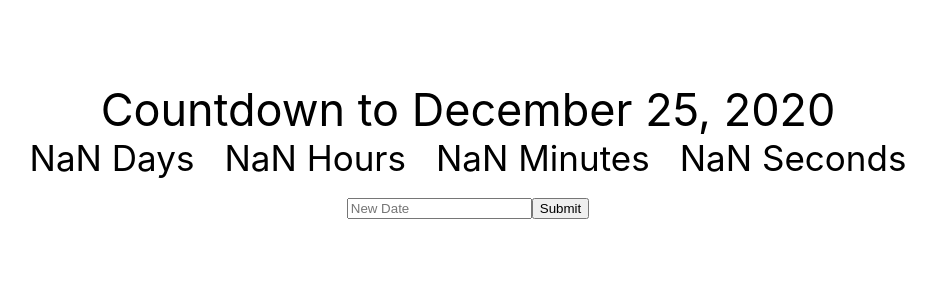
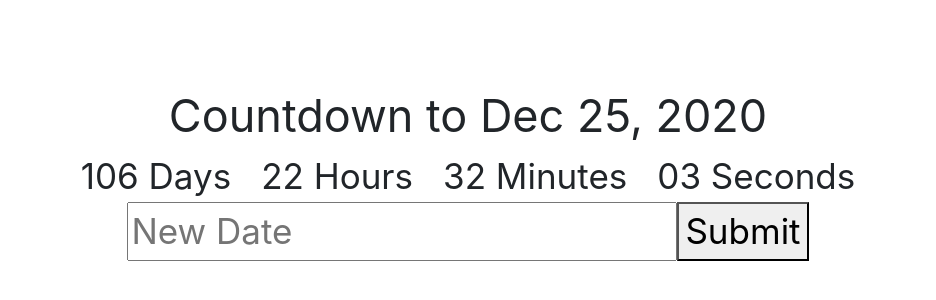
Before and after one commit to June17ang/lpr-countdown-champ, a React (Create React App) app: page / in a window 1280 px wide. Shown: the part 174-474 px from the top of the page, without its empty margins (172-1108 px from the left). Built offline with nearby package versions, Linux system fonts and the light colour scheme.

Commit message:
Add current year of christmas

```diff
--- a/package.json
+++ b/package.json
@@ -7,6 +7,7 @@
     "@testing-library/react": "^9.3.2",
     "@testing-library/user-event": "^7.1.2",
     "react": "^16.13.1",
+    "react-bootstrap": "^1.3.0",
     "react-dom": "^16.13.1",
     "react-scripts": "3.4.3"
   },
--- a/public/index.html
+++ b/public/index.html
@@ -24,6 +24,12 @@
       work correctly both with client-side routing and a non-root public URL.
       Learn how to configure a non-root public URL by running `npm run build`.
     -->
+    <link
+      rel="stylesheet"
+      href="https://maxcdn.bootstrapcdn.com/bootstrap/4.5.0/css/bootstrap.min.css"
+      integrity="sha384-9aIt2nRpC12Uk9gS9baDl411NQApFmC26EwAOH8WgZl5MYYxFfc+NcPb1dKGj7Sk"
+      crossorigin="anonymous"
+    />
     <title>React App</title>
   </head>
   <body>
--- a/src/App.jsx
+++ b/src/App.jsx
@@ -4,7 +4,15 @@ import Clock from "./Clock";
 class App extends Component {
   constructor(props) {
     super(props);
-    this.state = { deadline: "December 25, 2020" };
+    this.state = { deadline: "", newDeadline: "" };
+  }
+
+  componentWillMount() {
+    const curYear = new Date().getFullYear();
+
+    this.setState({
+      deadline: "Dec 25, " + curYear,
+    });
   }
 
   changeDeadline = () => {
@@ -15,7 +23,7 @@ class App extends Component {
     return (
       <div className="app">
         <div className="title">Countdown to {this.state.deadline}</div>
-        <Clock />
+        <Clock deadline={this.state.deadline} />
         <div>
           <input
             placeholder="New Date"
--- a/src/Clock.jsx
+++ b/src/Clock.jsx
@@ -5,11 +5,20 @@ class Clock extends Component {
   constructor(props) {
     super(props);
     this.state = { day: 0, hour: 0, min: 0, sec: 0 };
+    console.log(this.props);
   }
 
   componentWillMount() {
     this.getTimeUntil(this.props.deadline);
   }
+
+  componentDidMount() {
+    setInterval(() => this.getTimeUntil(this.props.deadline), 1000);
+  }
+
+  leading0 = (num) => {
+    return num < 10 ? "0" + num : num;
+  };
 
   getTimeUntil = (deadline) => {
     const time = Date.parse(deadline) - Date.parse(new Date());
@@ -29,10 +38,18 @@ class Clock extends Component {
   render() {
     return (
       <div>
-        <div className="clock clock-day">{this.state.day} Days</div>
-        <div className="clock clock-hour">{this.state.hour} Hours</div>
-        <div className="clock clock-min">{this.state.min} Minutes</div>
-        <div className="clock clock-seconds">{this.state.sec} Seconds</div>
+        <div className="clock clock-day">
+          {this.leading0(this.state.day)} Days
+        </div>
+        <div className="clock clock-hour">
+          {this.leading0(this.state.hour)} Hours
+        </div>
+        <div className="clock clock-min">
+          {this.leading0(this.state.min)} Minutes
+        </div>
+        <div className="clock clock-seconds">
+          {this.leading0(this.state.sec)} Seconds
+        </div>
       </div>
     );
   }
```
Also changed, not shown: 1 other file (tests, documents, lock files or other folders).
